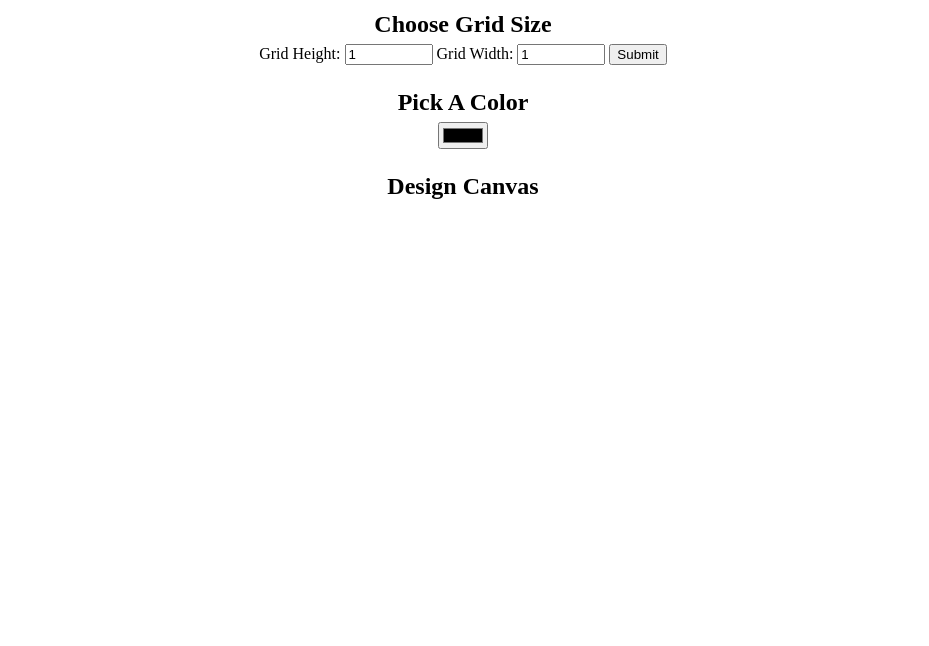
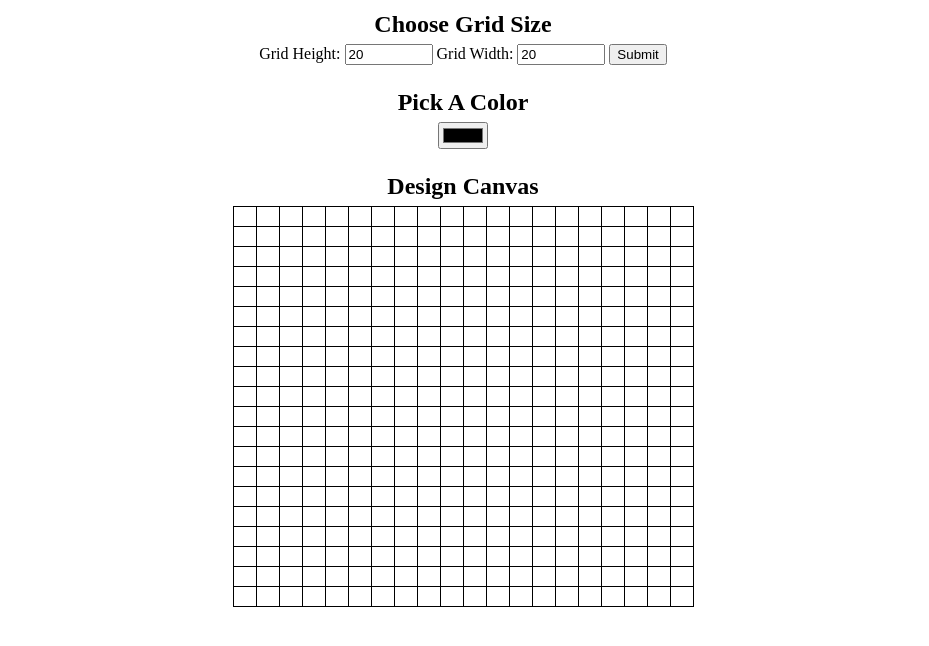
Before and after one commit to cjaquino/pixelart, a plain HTML site: page index.html in a window 1280 px wide. Shown: the part 126-772 px from the top of the page, without its empty margins (177-1106 px from the left). Drawn offline with nearby package versions, Linux system fonts and the light colour scheme.

Commit message:
have the page open up with an empty 20 by 20 grid

```diff
--- a/designs.js
+++ b/designs.js
@@ -35,3 +35,5 @@ $('table').on('click',function(e){
   }
 
 });
+
+makeGrid();
--- a/index.html
+++ b/index.html
@@ -11,9 +11,9 @@
     <h2>Choose Grid Size</h2>
     <form id="sizePicker">
         Grid Height:
-        <input type="number" id="input_height" name="height" min="1" value="1" max="100">
+        <input type="number" id="input_height" name="height" min="1" value="20" max="100">
         Grid Width:
-        <input type="number" id="input_width" name="width" min="1" value="1" max="100">
+        <input type="number" id="input_width" name="width" min="1" value="20" max="100">
         <input type="submit" id='submit_btn'>
     </form>
 
```
